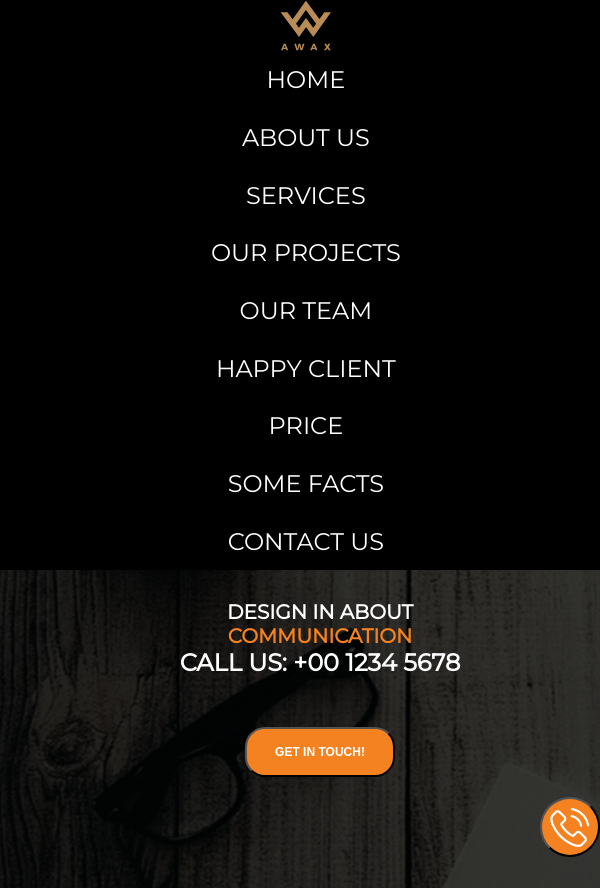
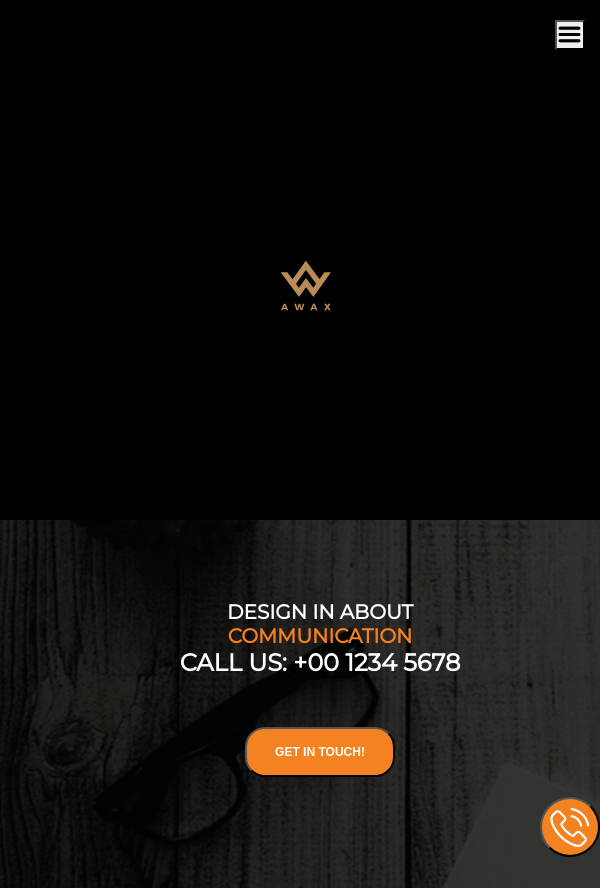
Before and after one commit to przemo88/awax, a website: page index.html in a window 600 px wide. Shown: the top 888 px of the page. Drawn offline with Linux system fonts and the light colour scheme.

Commit message:
hamburger

```diff
--- a/index.html
+++ b/index.html
@@ -8,6 +8,7 @@
 	<link rel="stylesheet" href="https://use.fontawesome.com/releases/v5.6.3/css/all.css"
 		integrity="sha384-UHRtZLI+pbxtHCWp1t77Bi1L4ZtiqrqD80Kn4Z8NTSRyMA2Fd33n5dQ8lWUE00s/" crossorigin="anonymous">
 	<link rel="stylesheet" type="text/css" href="css/style.css">
+	<script src="js/script.js"></script>
 </head>
 
 <body>
@@ -15,7 +16,9 @@
 
 
 	<section class="container">
-		<ul class="menu row_menu">
+
+		<ul class="menu row_menu show_menu">
+			<li><button class="hamburger" onclick="show()"></button></li>
 			<li><img src="images\logo.png"></li>
 			<li>HOME</li>
 			<li>ABOUT US</li>
--- /dev/null
+++ b/js/script.js
@@ -0,0 +1,3 @@
+function show() {
+    document.querySelector(".menu").classList.toggle("show_menu");
+}
--- a/package.json
+++ b/package.json
@@ -11,7 +11,7 @@
     "build-dev:sass": "node-sass --output-style expanded --source-map true -o css sass",
     "watch": "npm-run-all build -p watch:*",
     "watch:sassprefixer": "onchange sass/*.scss -- npm-run-all build-dev:sass build:autoprefixer",
-    "watch:browsersync": "browser-sync start --server --files css/*.css *.html"
+    "watch:browsersync": "browser-sync start --server --files css/*.css *.html js/*.js sass/*.scss"
   },
   "repository": {
     "type": "git",
@@ -34,6 +34,7 @@
     "mkdirp": "^0.5.1"
   },
   "dependencies": {
+    "bootstrap": "^3.4.1",
     "normalize.css": "^8.0.1"
   }
 }
--- a/sass/_media.scss
+++ b/sass/_media.scss
@@ -133,17 +133,48 @@
 	}
 }
 
+@media(max-width:700px){
+	.hamburger{
+		margin-left: 90%;
+		display: block;
+		width: 10%;
+		background-image:url("/images/hamburger.png");
+		height: 30px;
+		width: 30px;
+		margin-top: 20px;
+		background-repeat: no-repeat;
+	}
+
+	.row_menu{
+		height: 520px;
+	}
+
+
+
+	.show_menu{
+		li{
+			&:nth-child(n+3){
+				display: none;
+			}
+		}
+	}
+
+	.menu{
+		li{
+
+			&:nth-child(n+3):hover{
+				border-bottom: none;
+		  }
+		}
+	}
+}
+
 
 	@media(min-width: 401px) and (max-width: 700px)
 {
 
-	.row_menu{
-		height: 570px;
-	}
-
 	.menu{
 		flex-direction: column;
-
 
 		li{
 			justify-content: center;
--- a/sass/_menu.scss
+++ b/sass/_menu.scss
@@ -21,11 +21,9 @@
 		align-items: center;
 		padding:0 1%;
 
-	  	&:hover{
+	  	&:nth-child(n+3):hover{
 	  		border-bottom: 5px solid yellow;
-	  	}
-
-
+		}
 	}
 }
 
@@ -48,3 +46,7 @@
 .row_menu{
 	@include row_menu;
 }
+
+.hamburger{
+	display: none;
+}
```
Also changed, not shown: css/style.css, images/hamburger.png (added), 2 other files.
